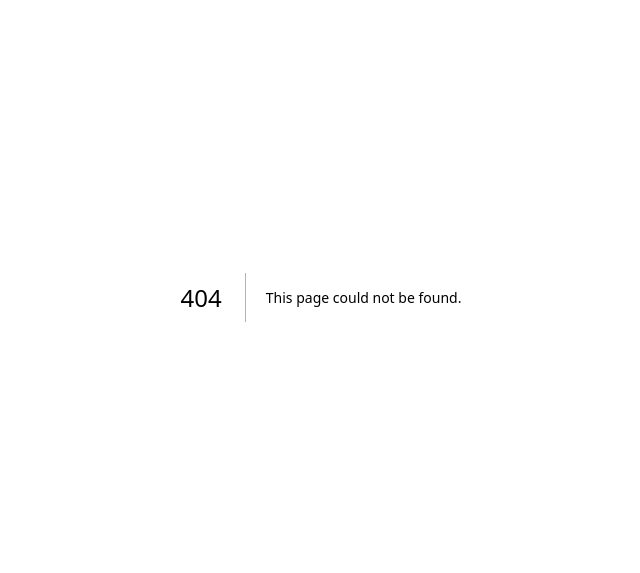
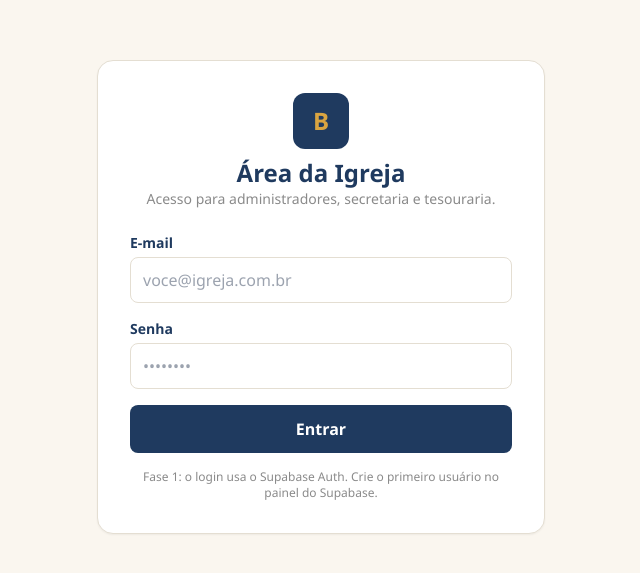
Before and after one commit to Jorgevan-SAJ/berit, a Next.js app: page /login in a window 1280 px wide. Before the commit this address had no page. Shown: the part 103-676 px from the top of the page, without its empty margins (319-959 px from the left). Built offline with nearby package versions, Linux system fonts and the light colour scheme; no server answers.

Commit message:
Implement login page with Supabase authentication

```diff
--- /dev/null
+++ b/app/login/page.js
@@ -0,0 +1,67 @@
+"use client";
+
+import { useState } from "react";
+import { supabase } from "../../lib/supabase";
+
+export default function LoginPage() {
+  const [email, setEmail] = useState("");
+  const [password, setPassword] = useState("");
+  const [error, setError] = useState("");
+  const [loading, setLoading] = useState(false);
+
+  async function handleLogin(e) {
+    e.preventDefault();
+    setError("");
+    setLoading(true);
+    const { error } = await supabase.auth.signInWithPassword({ email, password });
+    setLoading(false);
+    if (error) {
+      setError("E-mail ou senha incorretos. Verifique e tente novamente.");
+      return;
+    }
+    window.location.href = "/admin";
+  }
+
+  return (
+    <main className="min-h-screen flex items-center justify-center px-4 bg-cream">
+      <div className="bg-white border border-borda rounded-2xl p-8 w-full max-w-md shadow-sm">
+        <div className="text-center mb-6">
+          <div className="w-14 h-14 mx-auto rounded-xl bg-navy flex items-center justify-center text-gold font-bold text-2xl mb-2">B</div>
+          <h1 className="text-navy text-2xl font-bold">Área da Igreja</h1>
+          <p className="text-gray2 text-sm">Acesso para administradores, secretaria e tesouraria.</p>
+        </div>
+        <form onSubmit={handleLogin}>
+          <label className="block text-sm font-semibold text-navy mb-1">E-mail</label>
+          <input
+            type="email"
+            required
+            value={email}
+            onChange={(e) => setEmail(e.target.value)}
+            className="w-full border border-borda rounded-lg px-3 py-2.5 mb-4 focus:border-gold outline-none"
+            placeholder="voce@igreja.com.br"
+          />
+          <label className="block text-sm font-semibold text-navy mb-1">Senha</label>
+          <input
+            type="password"
+            required
+            value={password}
+            onChange={(e) => setPassword(e.target.value)}
+            className="w-full border border-borda rounded-lg px-3 py-2.5 mb-4 focus:border-gold outline-none"
+            placeholder="••••••••"
+          />
+          {error && <p className="text-red text-sm mb-4">{error}</p>}
+          <button
+            type="submit"
+            disabled={loading}
+            className="w-full bg-navy text-white font-bold py-3 rounded-lg hover:opacity-90 transition disabled:opacity-60"
+          >
+            {loading ? "Entrando..." : "Entrar"}
+          </button>
+        </form>
+        <p className="text-gray2 text-xs text-center mt-4">
+          Fase 1: o login usa o Supabase Auth. Crie o primeiro usuário no painel do Supabase.
+        </p>
+      </div>
+    </main>
+  );
+}
```
